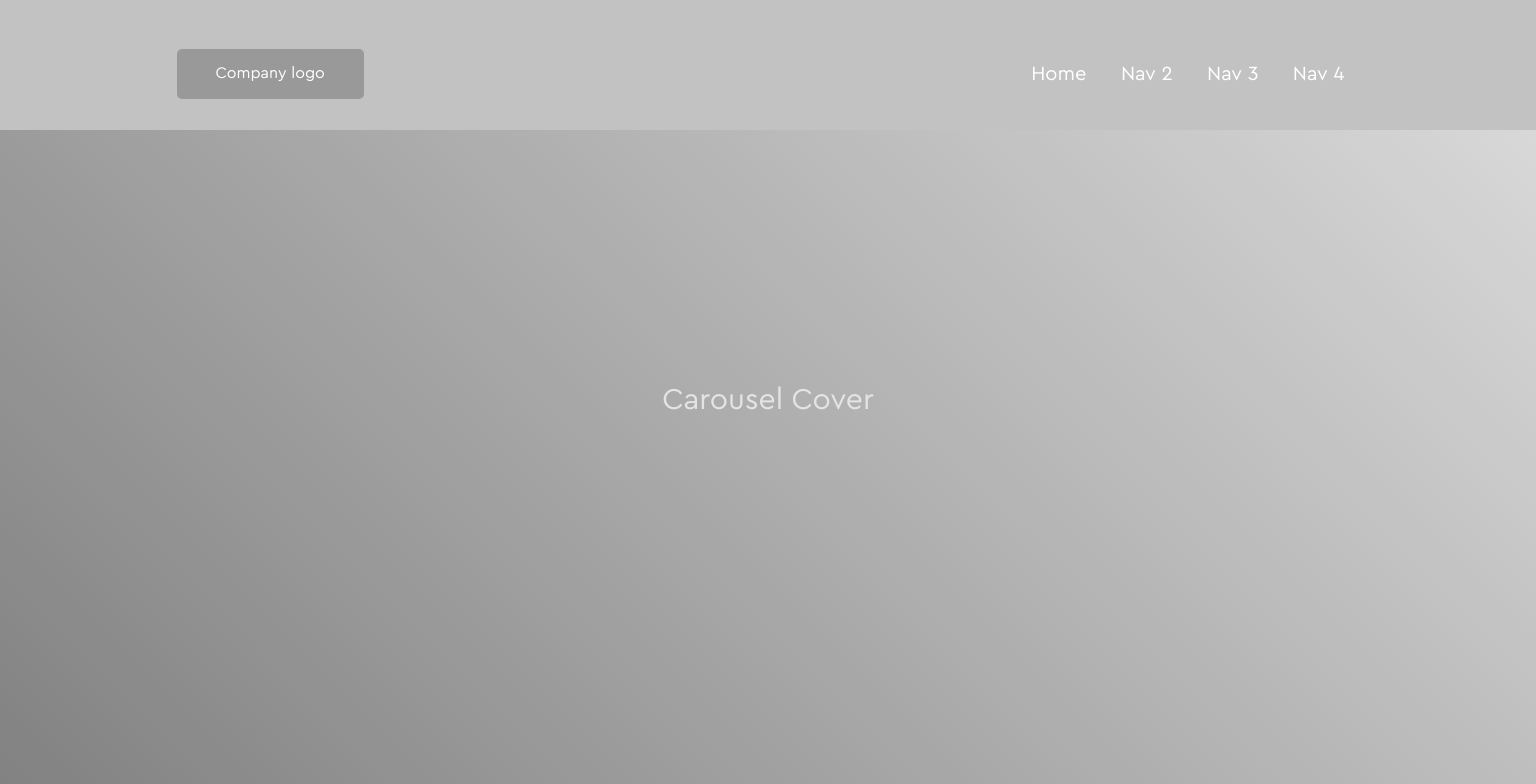
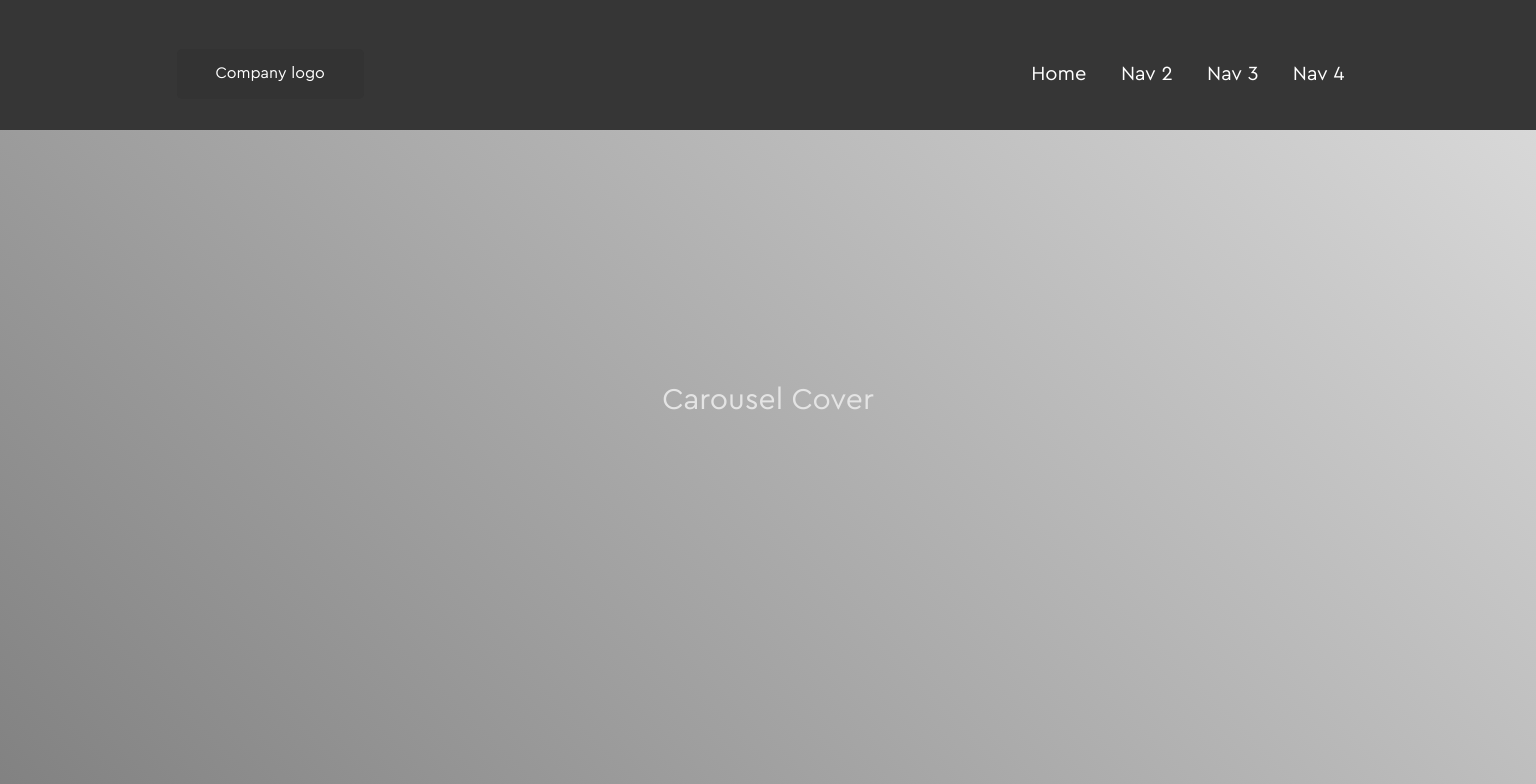
Before and after one commit to kenny6012/Black_2.0, a plain HTML site: page index.html in a window 1536 px wide. Shown: the top 784 px of the page. Drawn offline with Linux system fonts and the light colour scheme.

Commit message:
Update style.css

```diff
--- a/style.css
+++ b/style.css
@@ -46,7 +46,7 @@ h1, h2, h3, h4, h5, h6 {
         z-index: 1;
         position: fixed;
         top: 0;
-        background: #c2c2c2;
+        background: #363636;
     }
     .navbar {
         width: 80%;
```
